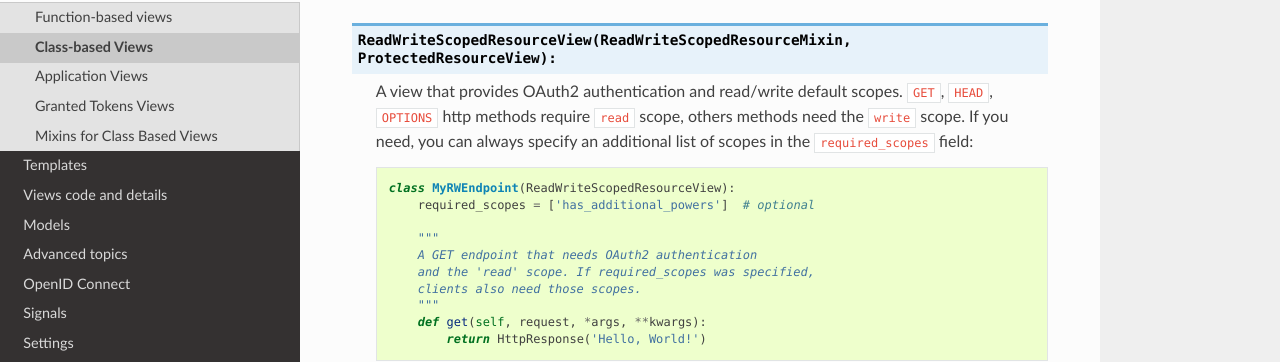
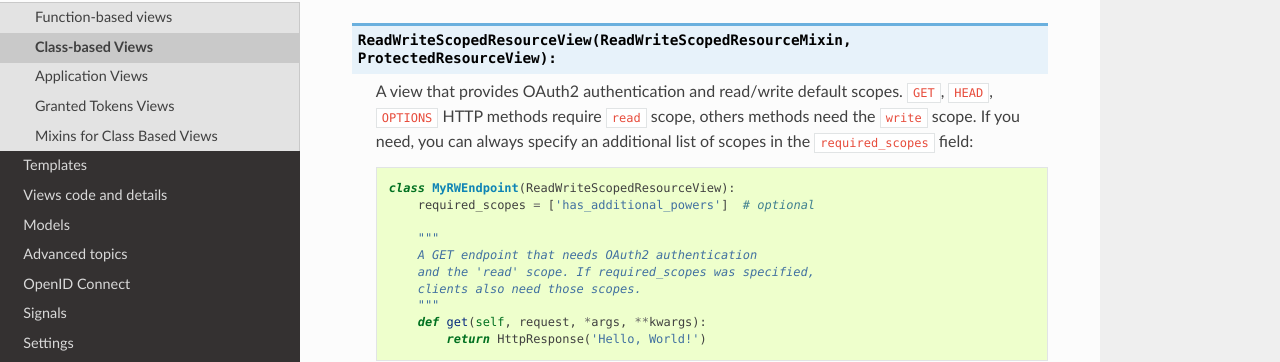
Before and after one commit to jazzband/django-oauth-toolkit, a Sphinx documentation site: the page built from docs/views/class_based.rst, in a window 1280 px wide and 900 px high, scrolled down 531 px. Shown: the part 278-640 px from the top of the window. Built offline with Sphinx 7.4.7 and the Read the Docs theme 2.0.0, drawn with Linux system fonts in a browser that asks for light colours.

Commit message:
docs: fix typos

```diff
--- a/docs/advanced_topics.rst
+++ b/docs/advanced_topics.rst
@@ -109,7 +109,7 @@
 ================
 
 You may want to override whole views from Django OAuth Toolkit, for instance if you want to
-change the login view for unregistred users depending on some query params.
+change the login view for unregistered users depending on some query params.
 
 In order to do that, you need to write a custom urlpatterns
 
--- a/docs/getting_started.rst
+++ b/docs/getting_started.rst
@@ -42,7 +42,7 @@
 
     django-admin startproject iam
 
-This will create a mysite directory in your current directory. With the following estructure::
+This will create a mysite directory in your current directory. With the following structure::
 
     .
     └── iam
--- a/docs/tutorial/tutorial_01.rst
+++ b/docs/tutorial/tutorial_01.rst
@@ -117,7 +117,7 @@
 Test Your Authorization Server
 ------------------------------
 Your authorization server is ready and can begin issuing access tokens. To test the process you need an OAuth2
-consumer; if you are familiar enough with OAuth2, you can use curl, requests, or anything that speaks http.
+consumer; if you are familiar enough with OAuth2, you can use curl, requests, or anything that speaks HTTP.
 
 For this tutorial, we suggest using [Postman](https://www.postman.com/downloads/) :
 
--- a/docs/views/class_based.rst
+++ b/docs/views/class_based.rst
@@ -38,7 +38,7 @@
 .. class:: ReadWriteScopedResourceView(ReadWriteScopedResourceMixin, ProtectedResourceView):
 
     A view that provides OAuth2 authentication and read/write default scopes.
-    ``GET``, ``HEAD``, ``OPTIONS`` http methods require ``read`` scope, others methods
+    ``GET``, ``HEAD``, ``OPTIONS`` HTTP methods require ``read`` scope, others methods
     need the ``write`` scope. If you need, you can always specify an additional list of
     scopes in the ``required_scopes`` field::
 
--- a/docs/views/function_based.rst
+++ b/docs/views/function_based.rst
@@ -43,7 +43,7 @@
 .. function:: rw_protected_resource(scopes=None, validator_cls=OAuth2Validator, server_cls=Server)
 
     Decorator to protect views by providing OAuth2 authentication and read/write scopes out of the
-    box. GET, HEAD, OPTIONS http methods require "read" scope.
+    box. GET, HEAD, OPTIONS HTTP methods require "read" scope.
     Otherwise "write" scope is required::
 
         from oauth2_provider.decorators import rw_protected_resource
```
